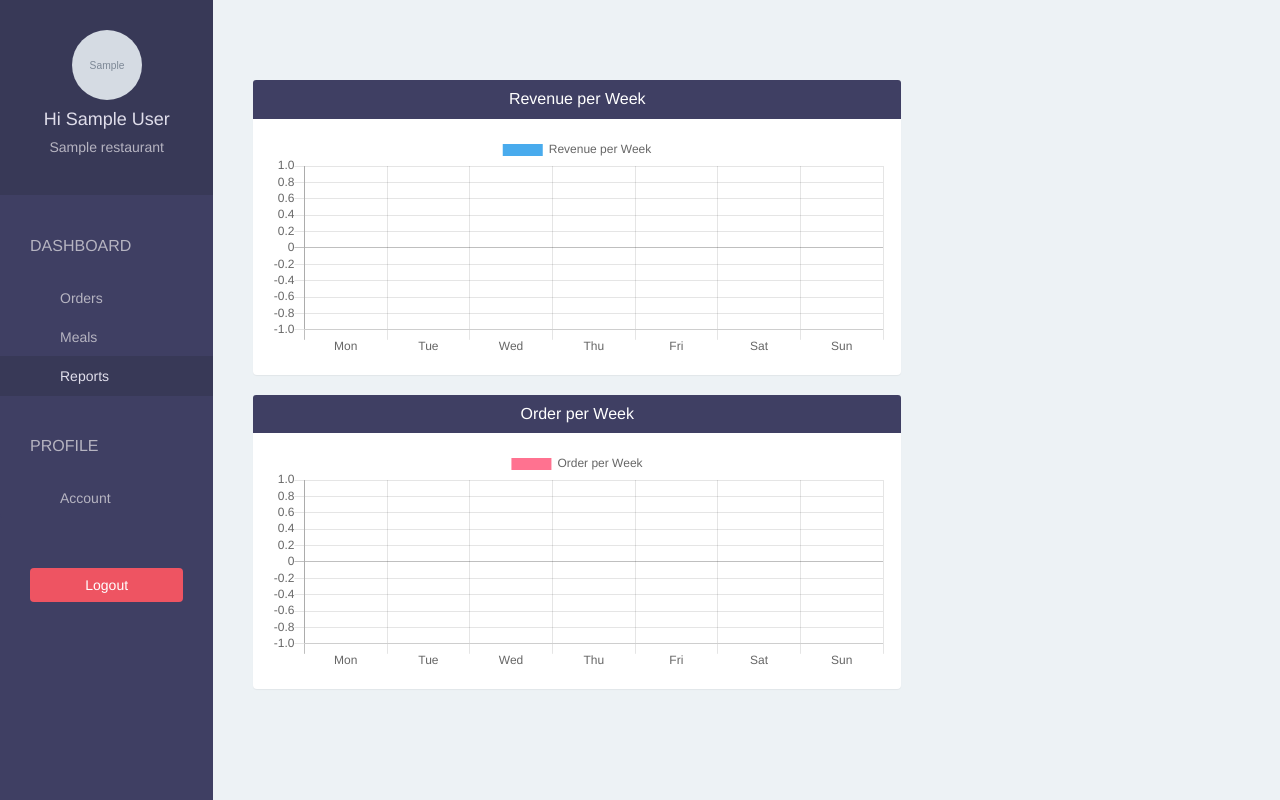
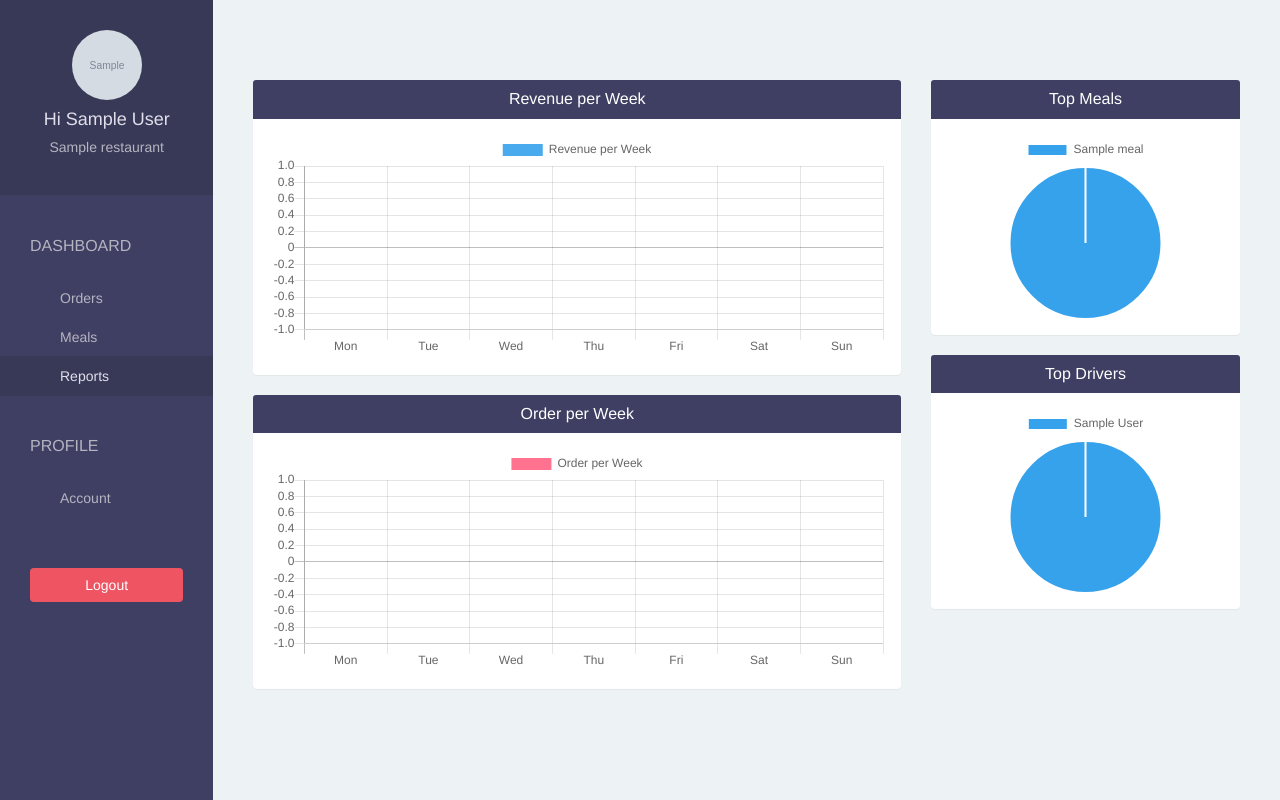
Before and after one commit to pH-7/DeliciousThings2Home-API, a Django app: page /restaurant/report/ in a window 1280 px wide. Run offline with Django 3.2, Linux system fonts and the light colour scheme; a user stored in the database is signed in; tables that the repository leaves empty hold one stand-in row (values such as "Sample post"); grey boxes marked "Sample" are stand-in pictures; some libraries are stand-ins or nearby versions.

Commit message:
Add Top Meals/Top Drivers Charts

```diff
--- a/foodtaskerapp/templates/restaurant/report.html
+++ b/foodtaskerapp/templates/restaurant/report.html
@@ -3,6 +3,7 @@
 {% block script %}
     <script src="https://cdnjs.cloudflare.com/ajax/libs/Chart.js/2.7.0/Chart.bundle.js"></script>
     <script>
+        /** Revenue Chart **/
         var revenueChart = document.getElementById('revenue-chart').getContext('2d');
         var data = {
             labels: ['Mon', 'Tue', 'Wed', 'Thu', 'Fri', 'Sat', 'Sun'],
@@ -36,6 +37,46 @@
             type: 'bar',
             data: data
         });
+
+        /** Top Meals Chart **/
+        var mealChart = document.getElementById('meal-chart').getContext('2d');
+        var data = {
+            labels: {{ meals.labels|safe }},
+            datasets: [
+                {
+                    backgroundColor: [
+                        '#36A2EB',
+                        '#FFCE56',
+                        '#FF6384'
+                    ],
+                    data: {{ meals.data }}
+                }
+            ]
+        };
+        new Chart(mealChart, {
+            type: 'pie',
+            data: data
+        });
+
+        /** Top Drivers Chart **/
+        var driverChart = document.getElementById('driver-chart').getContext('2d');
+        var data = {
+            labels: {{ drivers.labels|safe }},
+            datasets: [
+                {
+                    backgroundColor: [
+                        '#36A2EB',
+                        '#FFCE56',
+                        '#FF6384'
+                    ],
+                    data: {{ drivers.data }}
+                }
+            ]
+        };
+        new Chart(driverChart, {
+            type: 'pie',
+            data: data
+        });
     </script>
 {% endblock %}
 
@@ -64,5 +105,29 @@
                 </div>
             </div>
         </div>
+
+        <div class="col-lg-4">
+            <div class="panel">
+                <div class="panel-heading bg-blue">
+                    <h4 class="panel-title text-center text-white">
+                        Top Meals
+                    </h4>
+                </div>
+                <div class="panel-body">
+                    <canvas id="meal-chart" height="200"></canvas>
+                </div>
+            </div>
+
+            <div class="panel">
+                <div class="panel-heading bg-blue">
+                    <h4 class="panel-title text-center text-white">
+                        Top Drivers
+                    </h4>
+                </div>
+                <div class="panel-body">
+                    <canvas id="driver-chart" height="200"></canvas>
+                </div>
+            </div>
+        </div>
     </div>
 {% endblock %}
--- a/foodtaskerapp/views.py
+++ b/foodtaskerapp/views.py
@@ -2,8 +2,9 @@ from django.shortcuts import render, redirect
 from django.contrib.auth.decorators import login_required
 from django.contrib.auth import authenticate, login
 from django.contrib.auth.models import User
+from django.db.models import Sum, Count, Case, When
 
-from foodtaskerapp.models import Meal, Order
+from foodtaskerapp.models import Meal, Order, Driver
 from foodtaskerapp.forms import UserForm, RestaurantForm, UserEditForm, MealForm
 from foodtaskerapp.util import get_current_weekdays
 
@@ -109,9 +110,33 @@ def restaurant_report(request):
         revenue.append(sum(order.total for order in delivered_orders))
         orders.append(delivered_orders.count())
 
+    top_meals = Meal.objects.filter(restaurant = request.user.restaurant)\
+        .annotate(total_order = Sum('orderdetails__quantity'))\
+        .order_by('total_order')[:3]
+
+    meals = {
+        "labels": [meal.name for meal in top_meals],
+        "data": [meal.total_order or 0 for meal in top_meals]
+    }
+
+    top_drivers = Driver.objects.annotate(
+        total_order = Count(
+            Case (
+                When(order__restaurant = request.user.restaurant, then = 1)
+            )
+        )
+    ).order_by('-total_order')[:3]
+
+    drivers = {
+        "labels": [driver.user.get_full_name() for driver in top_drivers],
+        "data": [driver.total_order for driver in top_drivers]
+    }
+
     return render(request, 'restaurant/report.html', {
         "revenue": revenue,
-        "orders": orders
+        "orders": orders,
+        "meals": meals,
+        "drivers": drivers
     })
 
 def restaurant_sign_up(request):
```
